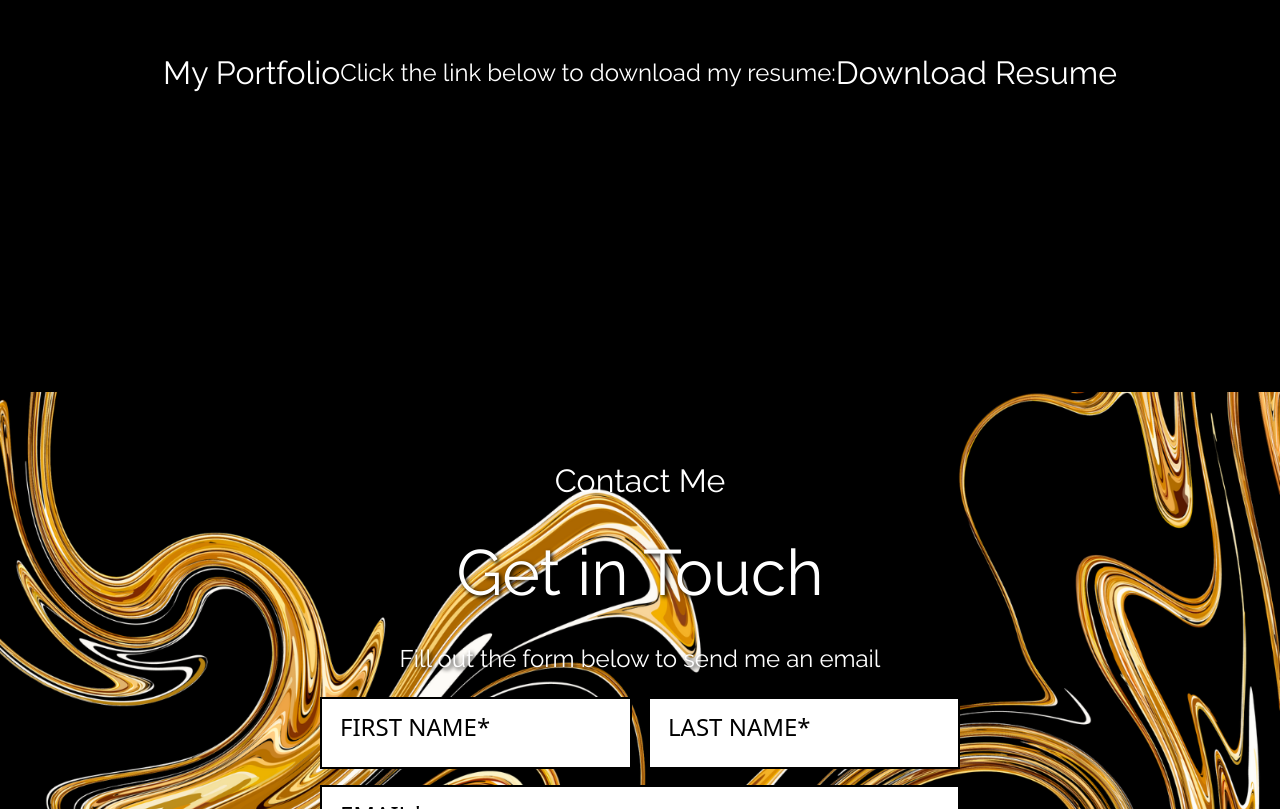
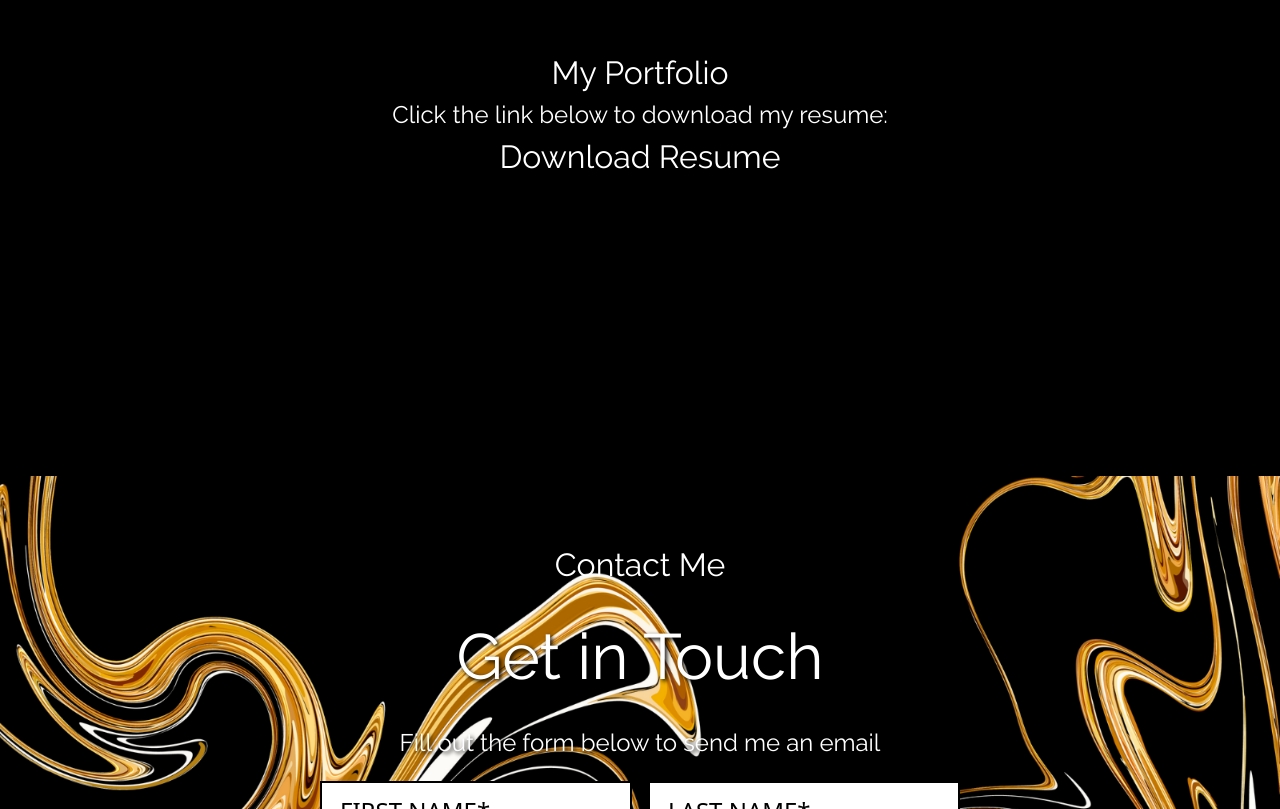
Before and after one commit to zimcrom/2023-Portfolio, a Next.js app: page / in a window 1280 px wide. Shown: the part 2199-3008 px from the top of the page. Built offline with nearby package versions, Linux system fonts and the light colour scheme.

Commit message:
updated resume link

```diff
--- a/components/Header/Header.tsx
+++ b/components/Header/Header.tsx
@@ -63,7 +63,7 @@ const Header: React.FunctionComponent<{}> = ({}) => {
               </Link>
             </li>
             <li className="flex px-12">
-              <Link href="/" rel="noreferrer" className="text-3xl font-montserrat transition-all hover:text-5xl hover:text-lightGray">
+              <Link href="#resume" rel="noreferrer" className="text-3xl font-montserrat transition-all hover:text-5xl hover:text-lightGray">
                 Resume
               </Link>
             </li>
--- a/components/ResumeLink/ResumeLink.tsx
+++ b/components/ResumeLink/ResumeLink.tsx
@@ -2,10 +2,10 @@ import React from 'react';
 
 const ResumeLink = () => {
   return (
-    <div className="mx-auto flex flex-col items-center justify-center py-10 md:flex-row h-auto w-full relative">
+    <div id="resume" className="mx-auto flex flex-col items-center justify-center py-10 h-auto w-full relative">
       <h2 className="font-raleway text-4xl text-center">My Portfolio</h2>
       <p className="font-raleway text-2xl">Click the link below to download my resume:</p>
-      <a className="font-raleway text-4xl" href={`${process.env.PUBLIC_URL}files/MH-Coding-Resume.pdf`} download="MH-Coding-Resume.pdf">
+      <a className="font-raleway text-4xl hover:text-darkGray" href={`${process.env.PUBLIC_URL}files/MH-Coding-Resume.pdf`} target="_blank" download="MH-Coding-Resume.pdf">
         Download Resume
       </a>
     </div>
```
Also changed, not shown: 2 other files (tests, documents, lock files or other folders).
